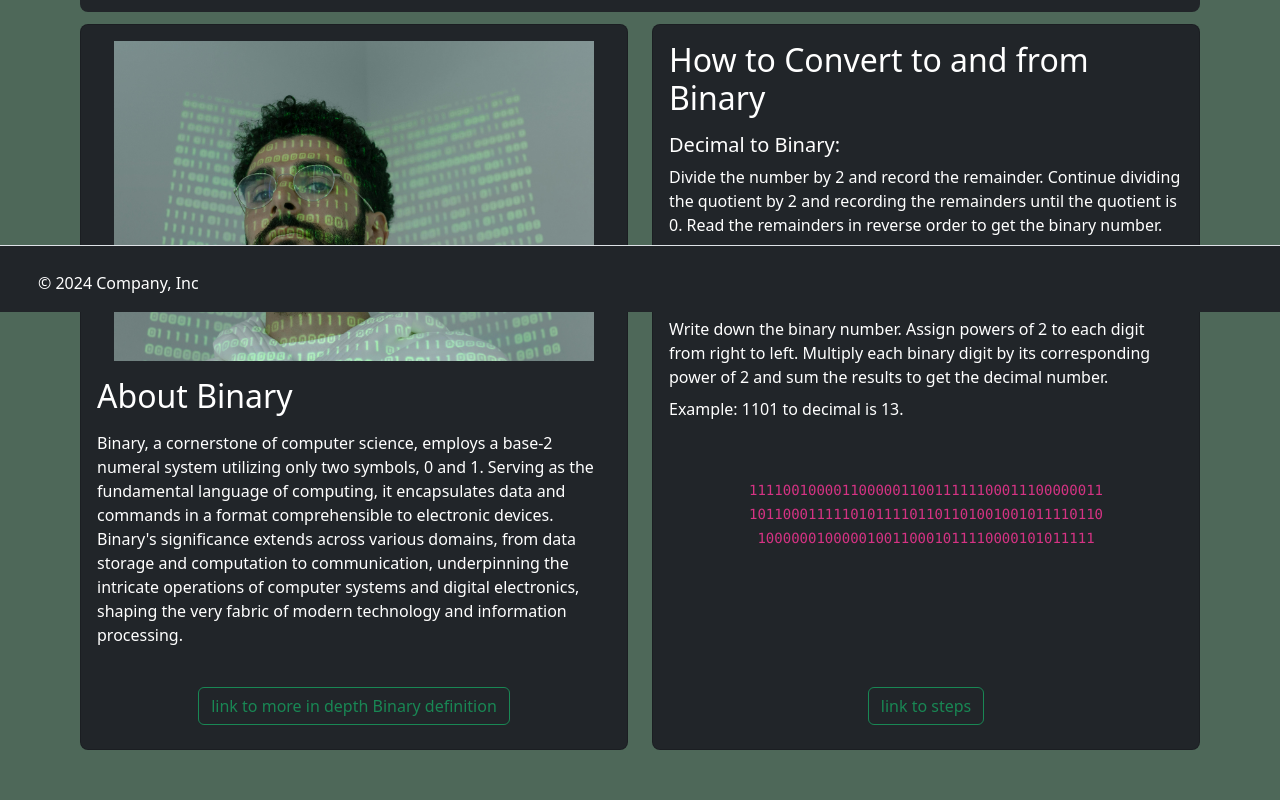
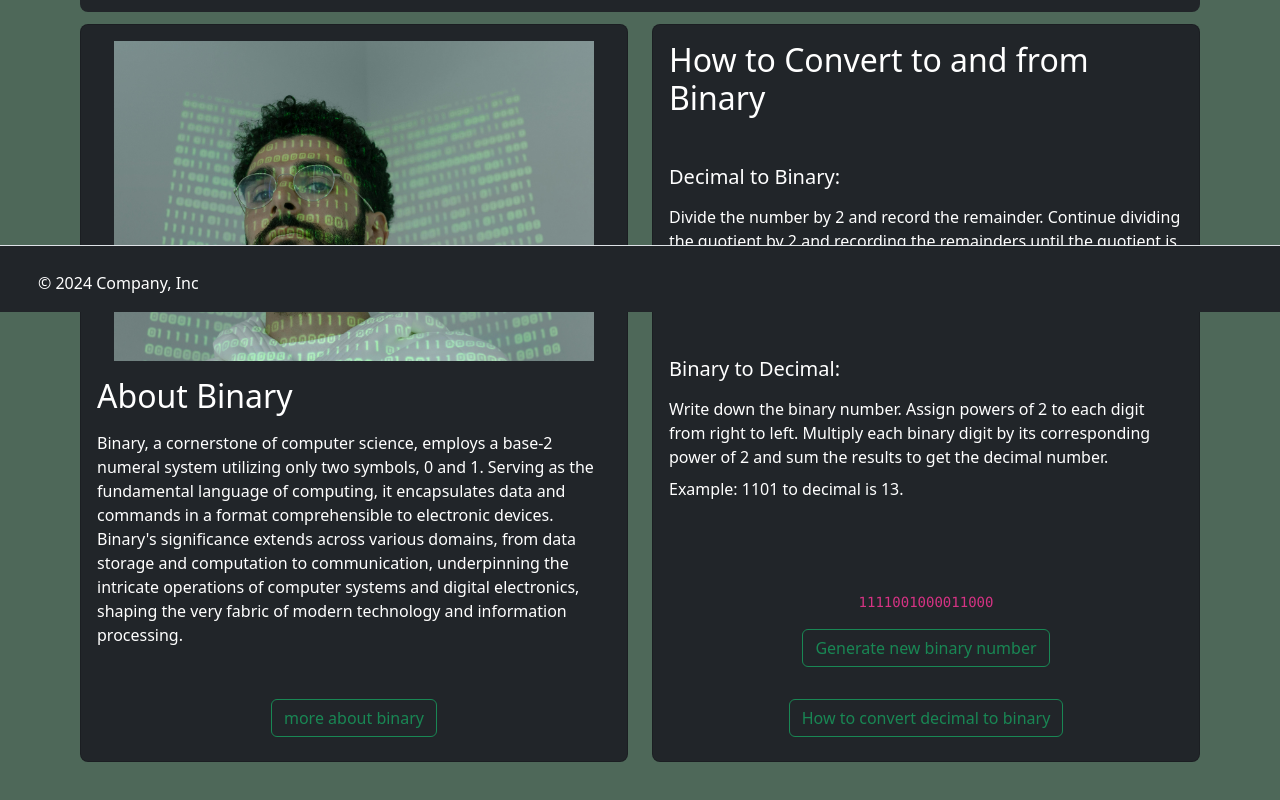
Before and after one commit to hpro97/binary-converter, a Vue app: page / in a window 1280 px wide. Shown: the part 488-1288 px from the top of the page. Built offline with nearby package versions, Linux system fonts and the light colour scheme.

Commit message:
adds binary gen refresh button and button links

```diff
--- a/src/App.vue
+++ b/src/App.vue
@@ -2,8 +2,7 @@
 import Header from "./components/Header.vue";
 import HeroBanner from "./components/HeroBanner.vue";
 import ConverterBox from "./components/ConverterBox.vue";
-import AboutBinaryLeft from "./components/AboutBinary.vue";
-import InstructionsBinaryRight from "./components/InstructionsBinaryRight.vue";
+import AboutBinary from "./components/AboutBinary.vue";
 import Footer from "./components/Footer.vue";
 </script>
 
@@ -11,8 +10,7 @@ import Footer from "./components/Footer.vue";
 <Header />
 <HeroBanner />
 <ConverterBox />
-<AboutBinaryLeft />
-<InstructionsBinaryRight />
+<AboutBinary />
 <Footer />
 </template>
 
@@ -28,7 +26,6 @@ import Footer from "./components/Footer.vue";
 rebuild banner with appropriate sizing
 logo and links for nav
 icons, logo and links in footer
-card links for buttons in about binary
 
    mid:
 
--- a/src/components/AboutBinary.vue
+++ b/src/components/AboutBinary.vue
@@ -20,7 +20,7 @@ import { randomBinaryCode, refreshRandomBinaryCode } from '../utils/binaryGen.js
                   <p class="card-text mb-4">Binary, a cornerstone of computer science, employs a base-2 numeral system utilizing only two symbols, 0 and 1. Serving as the fundamental language of computing, it encapsulates data and commands in a format comprehensible to electronic devices. Binary's significance extends across various domains, from data storage and computation to communication, underpinning the intricate operations of computer systems and digital electronics, shaping the very fabric of modern technology and information processing.</p>
                </div>
                <div class="text-center mt-3">
-                  <a href="#" class="btn btn-outline-success">link to more in depth Binary definition</a>
+                  <a href="https://en.wikipedia.org/wiki/Binary_number"  target="_blank" class="btn btn-outline-success">more about binary</a>
                </div>
             </div>
          </div>
@@ -31,28 +31,31 @@ import { randomBinaryCode, refreshRandomBinaryCode } from '../utils/binaryGen.js
          <div class="card bg-dark text-white rounded-3 mb-5 pb-2">
             <div class="card-body d-flex flex-column justify-content-between">
                <div>
-                  <h2 class="card-title mb-3">How to Convert to and from Binary</h2>
+                  <h2 class="card-title mb-5">How to Convert to and from Binary</h2>
                   <div>
-                     <h5>Decimal to Binary:</h5>
+                     <h5 class="card-text mb-3">Decimal to Binary:</h5>
                      <p class="card-text mb-2">Divide the number by 2 and record the remainder. Continue dividing the
                         quotient
                         by 2 and recording the remainders until the quotient is 0. Read the remainders in reverse order
                         to get
                         the binary number.</p>
-                     <p class="card-text mb-3">Example: 13 to binary is 1101.</p>
-                     <h5>Binary to Decimal:</h5>
+                     <p class="card-text mb-5">Example: 13 to binary is 1101.</p>
+                     <h5 class="card-text mb-3">Binary to Decimal:</h5>
                      <p class="card-text mb-2">Write down the binary number. Assign powers of 2 to each digit from right
                         to
                         left. Multiply each binary digit by its corresponding power of 2 and sum the results to get the
                         decimal number.</p>
-                     <p class="card-text mb-4">Example: 1101 to decimal is 13.</p>
-                     <div class="text-center mt-3 binary-code-container">
+                     <p class="card-text mb-1">Example: 1101 to decimal is 13.</p>
+                     <div class="text-center mt-5 binary-code-container">
                         <div class="binary-code"><code>{{ randomBinaryCode }}</code></div>
                      </div>
+                     <div class="text-center">
+                  <p class="btn btn-outline-success" @click="refreshRandomBinaryCode">Generate new binary number</p>
+               </div>
                   </div>
                </div>
                <div class="text-center mt-3">
-                  <a href="#" class="btn btn-outline-success">link to steps</a>
+                  <a href="https://www.bbc.co.uk/bitesize/guides/zd88jty/revision/3" target="_blank" class="btn btn-outline-success">How to convert decimal to binary</a>
                </div>
             </div>
          </div>
@@ -66,8 +69,8 @@ import { randomBinaryCode, refreshRandomBinaryCode } from '../utils/binaryGen.js
   margin-right: 5rem;
   margin-left: 5rem;
   margin-top: 5rem;
-  padding-top: 2rem;
-  padding-bottom: 2rem;
+  padding-top: 2.5rem;
+  padding-bottom: 1rem;
   justify-content: center;
   align-items: center;
 }
--- a/src/utils/binaryGen.js
+++ b/src/utils/binaryGen.js
@@ -4,7 +4,7 @@ export const randomBinaryCode = ref(generateRandomBinaryCode());
 
 function generateRandomBinaryCode() {
   let code = '1';
-  for (let i = 0; i < 123; i++) {
+  for (let i = 0; i < 15; i++) {
     code += Math.round(Math.random());
   }
   return code;
```
